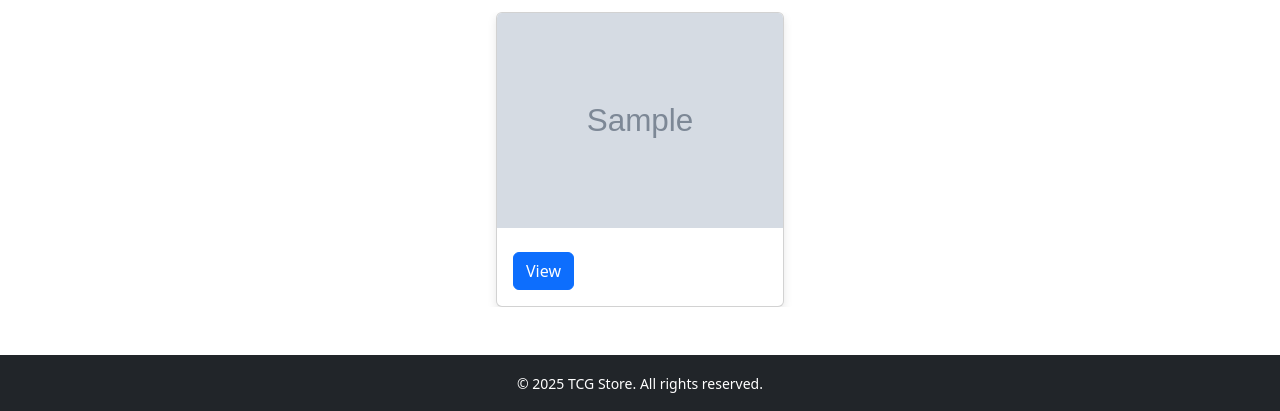
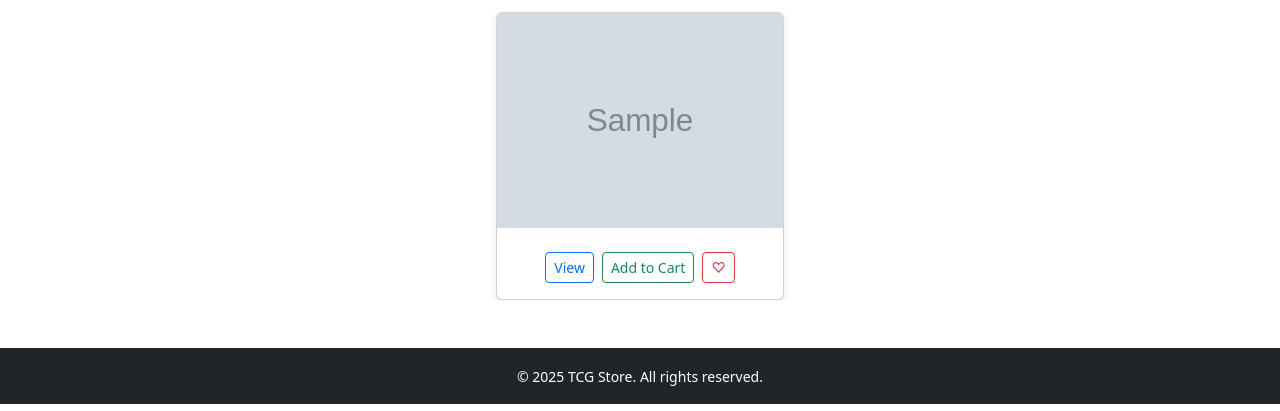
Before and after one commit to naxad/django-tcg-app, a Django app: page / in a window 1280 px wide. Shown: the part 521-932 px from the top of the page. Run offline with Django 5.2, Linux system fonts and the light colour scheme; tables that the repository leaves empty hold one stand-in row (values such as "Sample post"); grey boxes marked "Sample" are stand-in pictures.

Commit message:
Fixing chaotic namespacing

```diff
--- a/browse/models.py
+++ b/browse/models.py
@@ -1,6 +1,7 @@
 from django.db import models
 from django.contrib.auth.models import User
 
+from django.urls import reverse
 
 class Card(models.Model):
     BRAND_CHOICES = [
@@ -19,5 +20,9 @@ class Card(models.Model):
     condition = models.CharField(max_length=50, blank=True)
     is_featured = models.BooleanField(default=False)
 
+    def get_absolute_url(self):
+        return reverse('card_detail', kwargs={'pk': self.pk})
+
+
     def __str__(self):
         return f"{self.name} ({self.brand})"
--- a/browse/templates/browse/browse.html
+++ b/browse/templates/browse/browse.html
@@ -74,7 +74,7 @@
         <div class="card h-100 shadow-sm card-hover position-relative">
 
           {% if user.is_authenticated %}
-            <form method="POST" action="{% url 'toggle_wishlist' card.id %}" class="position-absolute top-0 end-0 m-2 z-3">
+            <form method="POST" action="{% url 'wishlist:toggle_wishlist' card.id %}" class="position-absolute top-0 end-0 m-2 z-3">
               {% csrf_token %}
               <button type="submit" class="wishlist-btn">
                 {% if card in wishlist_cards %}♥{% else %}♡{% endif %}
@@ -95,7 +95,8 @@
                 <p><strong>Condition:</strong> {{ card.condition }}</p>
                 <p><strong>Price:</strong> €{{ card.price }}</p>
 
-                <form method="post" action="{% url 'add_to_cart' card.id %}">
+                <form method="post" action="{% url 'cart:add_to_cart' card.id %}">
+
                   {% csrf_token %}
                   <button type="submit" class="btn btn-sm btn-success mt-2">🛒 Add to Cart</button>
                 </form>
--- a/browse/urls.py
+++ b/browse/urls.py
@@ -9,6 +9,8 @@ urlpatterns = [
     path('', views.browse, name='browse'),
     path('card/<int:card_id>/', views.card_detail, name='card_detail'),
 
+    path('card/<int:pk>/', views.card_detail, name='card_detail'),
+
     # AJAX rating
     path('rate-card/', views.rate_card, name='rate_card'),
 ]
--- a/cart/urls.py
+++ b/cart/urls.py
@@ -3,6 +3,7 @@ from . import views
 from django.contrib.auth import views as auth_views
 from django.contrib.auth.views import LogoutView
 
+app_name = 'cart'
 
 
 urlpatterns = [
--- a/cart/views.py
+++ b/cart/views.py
@@ -41,7 +41,7 @@ def remove_from_cart(request, card_id):
         messages.success(request, "Item removed from cart.")
     else:
         messages.warning(request, "Item not found in your cart.")
-    return redirect('cart')
+    return redirect('cart:cart')
 
 @login_required
 def checkout(request):
@@ -49,7 +49,7 @@ def checkout(request):
 
     if not cart_items:
         messages.warning(request, "Your cart is empty.")
-        return redirect('cart')
+        return redirect('cart:cart')
 
     for item in cart_items:
         for _ in range(item.quantity):
@@ -66,7 +66,7 @@ def remove_from_cart(request, card_id):
     if card_id in cart:
         cart.remove(card_id)
         request.session['cart'] = cart
-    return redirect('cart')
+    return redirect('cart:cart')
 
 @login_required
 def update_cart_quantity(request, card_id):
--- a/home/templates/home/home.html
+++ b/home/templates/home/home.html
@@ -34,7 +34,17 @@
             <img src="{{ card.image.url }}" class="card-img-top" alt="{{ card.title }}">
             <div class="card-body">
               <h5 class="card-title">{{ card.title }}</h5>
-              <a href="{{ card.get_absolute_url }}" class="btn btn-primary">View</a>
+              <div class="d-flex justify-content-center gap-2 mt-2">
+                <a href="{{ card.get_absolute_url }}" class="btn btn-outline-primary btn-sm">View</a>
+                <form method="POST" action="{% url 'cart:add_to_cart' card.id %}">
+                  {% csrf_token %}
+                  <button type="submit" class="btn btn-outline-success btn-sm">Add to Cart</button>
+                </form>
+                <form method="POST" action="{% url 'wishlist:add_to_wishlist' card.id %}">
+                  {% csrf_token %}
+                  <button type="submit" class="btn btn-outline-danger btn-sm">♡</button>
+                </form>
+              </div>
             </div>
           </div>
         </div>
--- a/home/templates/home/navbar.html
+++ b/home/templates/home/navbar.html
@@ -20,7 +20,8 @@
 
       <!-- Right group -->
       <div class="navbar-right d-flex align-items-center gap-3">
-        <a class="nav-link" href="{% url 'cart' %}">🛒 Cart</a>
+        <a class="nav-link" href="{% url 'cart:cart' %}">🛒 Cart</a>
+
 
         {% if user.is_authenticated %}
           {% if user.is_superuser %}
--- a/tcg_store/urls.py
+++ b/tcg_store/urls.py
@@ -27,8 +27,9 @@ urlpatterns = [
     path('accounts/', include('accounts.urls')),
     path('userprofile/', include('userprofile.urls')),
     path('dashboard/', include('dashboard.urls')),
-    path('wishlist/', include('wishlist.urls')),
-    path('cart/', include('cart.urls')),
+    path('wishlist/', include('wishlist.urls', namespace='wishlist')),
+
+    path('cart/', include('cart.urls', namespace='cart')),
     path('dashboard/', include('dashboard.urls')),
     path('', include('home.urls')), # all views are routed to the home app
     path('browse/', include('browse.urls')),
--- a/wishlist/urls.py
+++ b/wishlist/urls.py
@@ -3,6 +3,7 @@
 from django.urls import path
 from . import views
 
+app_name = 'wishlist'
 
 
 urlpatterns = [
@@ -10,7 +11,7 @@ urlpatterns = [
     path('add/<int:card_id>/', views.add_to_wishlist, name='add_to_wishlist'),
     path('remove/<int:card_id>/', views.remove_from_wishlist, name='remove_from_wishlist'),
     path('toggle/<int:card_id>/', views.toggle_wishlist, name='toggle_wishlist'),
-    path('wishlist/add/<int:card_id>/', views.add_to_wishlist, name='add_to_wishlist'),
-    path('wishlist/remove/<int:card_id>/', views.remove_from_wishlist, name='remove_from_wishlist'),
+
+
 
 ]
--- a/wishlist/views.py
+++ b/wishlist/views.py
@@ -14,12 +14,14 @@ def wishlist_view(request):
 def add_to_wishlist(request, card_id):
     card = get_object_or_404(Card, id=card_id)
     WishlistItem.objects.get_or_create(user=request.user, card=card)
-    return redirect('wishlist')
+    return redirect(request.META.get('HTTP_REFERER', '/'))
+
 
 @login_required
 def remove_from_wishlist(request, card_id):
     WishlistItem.objects.filter(user=request.user, card__id=card_id).delete()
-    return redirect('wishlist')
+    return redirect(request.META.get('HTTP_REFERER', '/'))
+
 
 
 from django.shortcuts import redirect, get_object_or_404
```
Also changed, not shown: cart/templates/cart/cart.html (+5 -3 lines).
